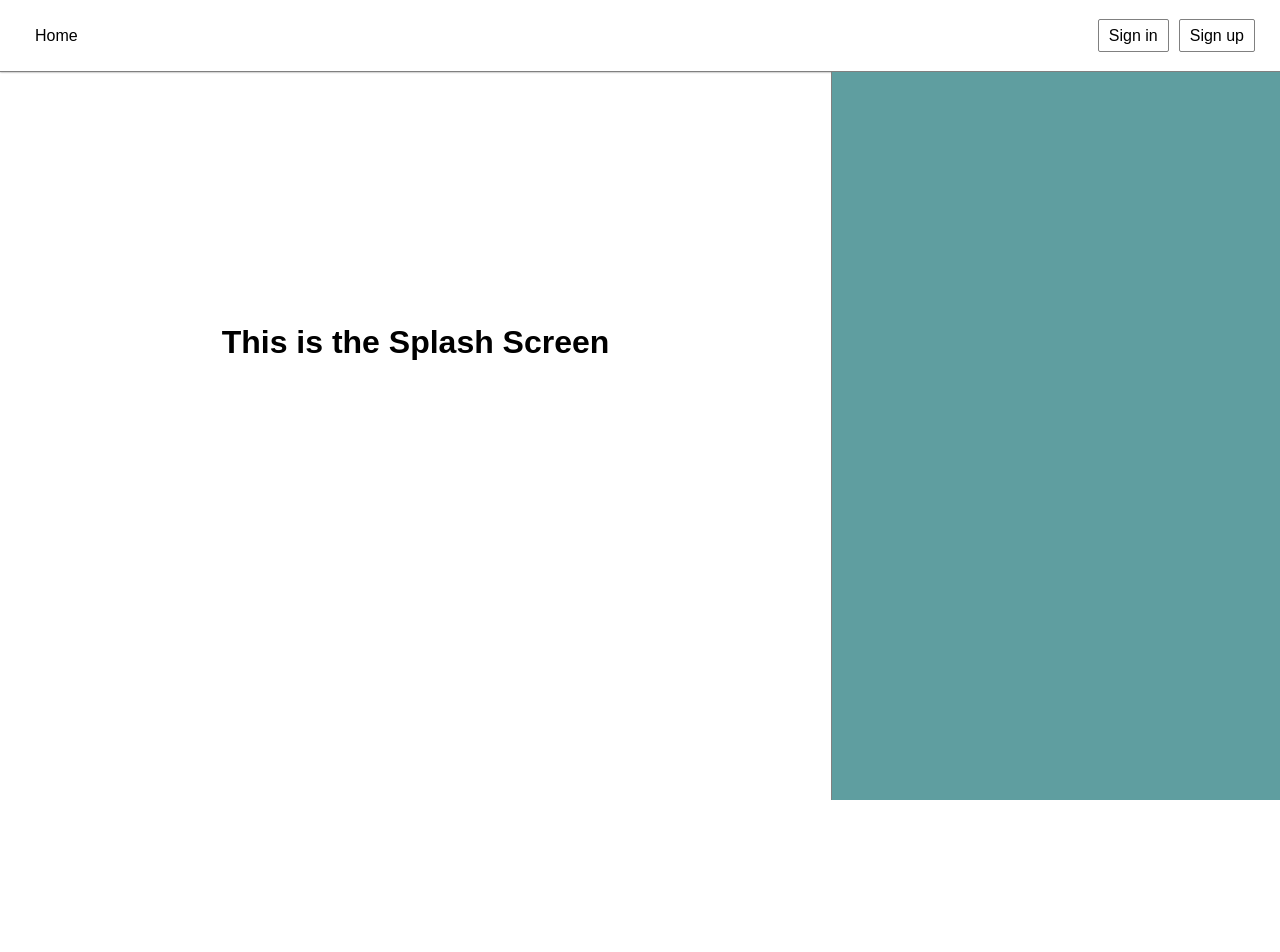
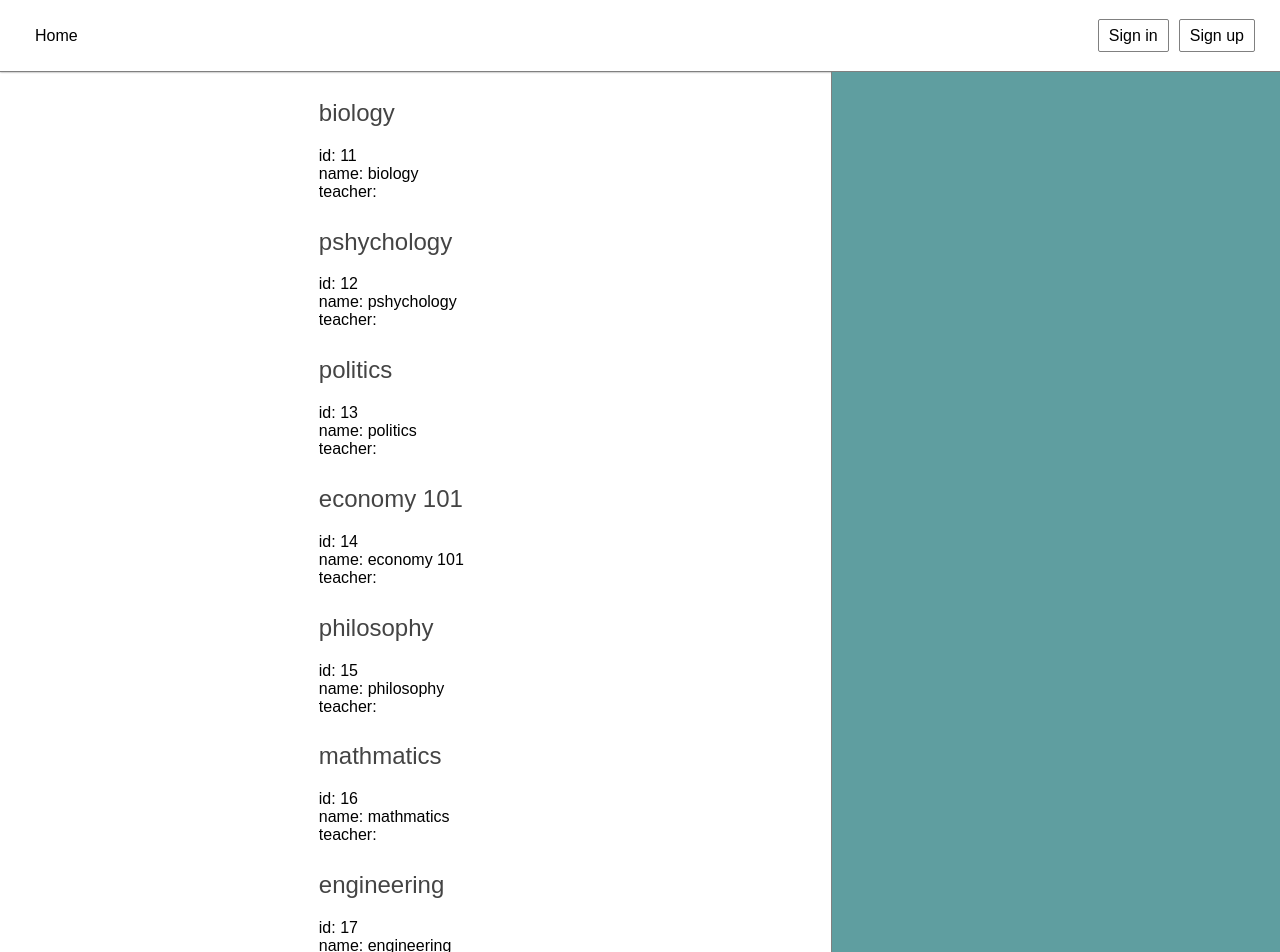
Before and after one commit to RBK-Alpina/angular-client, an Angular app: page / in a window 1280 px wide. Shown: the top 952 px of the page. Before the commit the page ends 800 px from the top, so only its background shows below. Built offline with nearby package versions, Linux system fonts and the light colour scheme.

Commit message:
adding hardcoded list

```diff
--- a/src/app/app.component.html
+++ b/src/app/app.component.html
@@ -1 +1,4 @@
-<app-main></app-main>
+<app-main>
+
+
+</app-main>
--- a/src/app/app.component.ts
+++ b/src/app/app.component.ts
@@ -6,5 +6,6 @@ import { Component } from '@angular/core';
   styleUrls: ['./app.component.css']
 })
 export class AppComponent {
-  title = 'angular-app';
+  title = 'classes';
+
 }
--- /dev/null
+++ b/src/app/classesexample.ts
@@ -0,0 +1,14 @@
+import { Classlist} from './models/classes';
+
+export const classnames: Classlist[] = [
+  { id: 11, name: 'biology',teacher: '' },
+  { id: 12, name: 'pshychology' ,teacher: ''},
+  { id: 13, name: 'politics' ,teacher: ''},
+  { id: 14, name: 'economy 101',teacher: '' },
+  { id: 15, name: 'philosophy' ,teacher: ''},
+  { id: 16, name: 'mathmatics',teacher: '' },
+  { id: 17, name: 'engineering' ,teacher: ''},
+  { id: 18, name: 'geometry',teacher: '' },
+  { id: 19, name: 'complixity science',teacher: '' },
+  { id: 20, name: 'computer science' ,teacher: ''}
+];
--- /dev/null
+++ b/src/app/classroom-list/classroom-list.component.css
@@ -0,0 +1,22 @@
+/* Application-wide Styles */
+h1 {
+    color: #369;
+    font-family: Arial, Helvetica, sans-serif;
+    font-size: 250%;
+  }
+  h2, h3 {
+    color: #444;
+    font-family: Arial, Helvetica, sans-serif;
+    font-weight: lighter;
+  }
+  body {
+    margin: 2em;
+  }
+  body, input[type="text"], button {
+    color: #333;
+    font-family: Cambria, Georgia;
+  }
+  /* everywhere else */
+  * {
+    font-family: Arial, Helvetica, sans-serif;
+  }
--- /dev/null
+++ b/src/app/classroom-list/classroom-list.component.html
@@ -0,0 +1,11 @@
+<div *ngFor = "let classroom of Classroomlist">
+
+    <h1>{{ title}}</h1>
+
+    <h2>{{classroom.name}}</h2>
+    <div><span>id: </span>{{classroom.id}}</div>
+    <div><span>name: </span>{{classroom.name}}</div>
+    <div><span>teacher: </span>{{classroom.teacher}}</div>
+
+
+</div>
--- /dev/null
+++ b/src/app/classroom-list/classroom-list.component.ts
@@ -0,0 +1,18 @@
+import { Component, OnInit } from '@angular/core';
+// import {  Classlist } from '../models/classes'
+ import { classnames } from    '../classesexample'
+
+@Component({
+  selector: 'app-classroom-list',
+  templateUrl: './classroom-list.component.html',
+  styleUrls: ['./classroom-list.component.css']
+})
+export class ClassroomListComponent implements OnInit {
+  Classroomlist = classnames
+  constructor() { }
+
+  ngOnInit() {
+    console.log(this.Classroomlist)
+  }
+
+}
--- a/src/app/main/main.component.html
+++ b/src/app/main/main.component.html
@@ -1,7 +1,8 @@
 <div class="root">
     <app-header></app-header>
     <div class="splash">
-        <h1>This is the Splash Screen</h1>
+
+<app-classroom-list>classes</app-classroom-list>
     </div>
     <div class="login"></div>
 </div>
--- /dev/null
+++ b/src/app/models/classes.ts
@@ -0,0 +1,6 @@
+
+export class Classlist{
+id : number ;
+name :string;
+teacher : string;
+}
```
Also changed, not shown: src/app/app.module.ts (+6 -3 lines), 1 other file (tests, documents, lock files or other folders).
